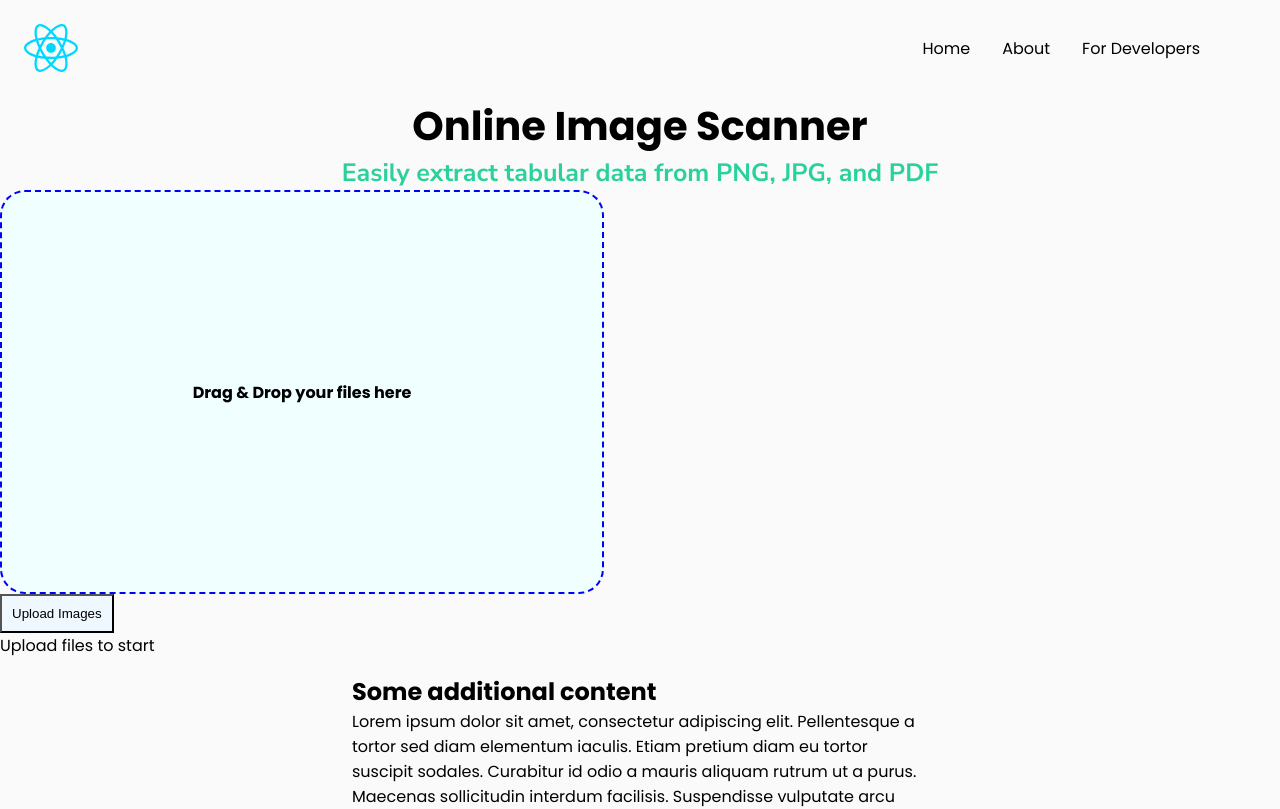
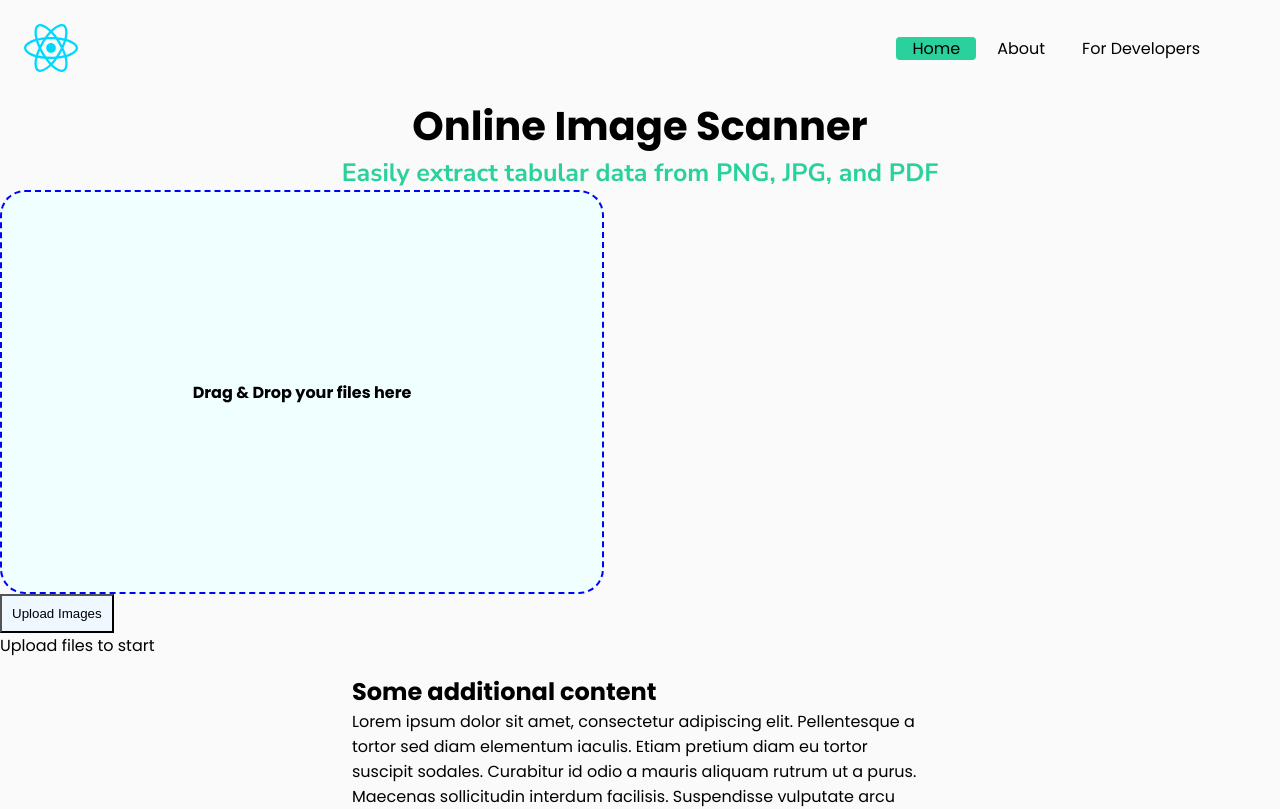
Before and after one commit to KohHaruki/SummerHack2023, a React (Vite) app in the folder client/: page / in a window 1280 px wide. Shown: the top 809 px of the page. Built offline with nearby package versions, Linux system fonts and the light colour scheme.

Commit message:
Removal of unnecessary import statements

```diff
--- a/client/src/App.tsx
+++ b/client/src/App.tsx
@@ -1,20 +1,25 @@
 import './App.css'
-import Header from './Components/Header'
-import Hero from './Components/Hero'
-import Article from './Components/Article'
-import Footer from './Components/Footer'
-import DragDropFileUploader from './Components/DragDropFileUploader'
+import { createBrowserRouter, Route, createRoutesFromElements, RouterProvider } from 'react-router-dom'
+import Home from './pages/Home'
+import About from './pages/About'
+import Developer from './pages/Developer'
 
-let content = "Lorem ipsum dolor sit amet, consectetur adipiscing elit. Pellentesque a tortor sed diam elementum iaculis. Etiam pretium diam eu tortor suscipit sodales. Curabitur id odio a mauris aliquam rutrum ut a purus. Maecenas sollicitudin interdum facilisis. Suspendisse vulputate arcu lacus, id fermentum diam imperdiet ut. Lorem ipsum dolor sit amet, consectetur adipiscing elit. Pellentesque a tortor sed diam elementum iaculis. Etiam pretium diam eu tortor suscipit sodales. Curabitur id odio a mauris aliquam rutrum ut a purus. Maecenas sollicitudin interdum facilisis. Suspendisse vulputate arcu lacus, id fermentum diam imperdiet ut. Lorem ipsum dolor sit amet, consectetur adipiscing elit. Pellentesque a tortor sed diam elementum iaculis. Etiam pretium diam eu tortor suscipit sodales. Curabitur id odio a mauris aliquam rutrum ut a purus. Maecenas sollicitudin interdum facilisis. Suspendisse vulputate arcu lacus, id fermentum diam imperdiet ut."
+import RootLayout from './layouts/RootLayout'
+
+const router = createBrowserRouter(
+  createRoutesFromElements(
+    <Route path='/' element={<RootLayout />}>
+      <Route index element={<Home />} />
+      <Route path='about' element={<About />} />
+      <Route path='developer' element={<Developer />} />
+    </Route>
+  )
+)
 
 function App() {
   return (
     <div className="App">
-      <Header />
-      <Hero title={"Online Image Scanner"} subtitle={"Easily extract tabular data from PNG, JPG, and PDF"}/>
-      <DragDropFileUploader />
-      <Article title="Some additional content" content={content} />
-      <Footer />
+      <RouterProvider router={router} />
     </div>
   )
 }
--- a/client/src/Components/Article.tsx
+++ b/client/src/Components/Article.tsx
@@ -1,5 +1,3 @@
-import React from 'react'
-
 const Article = (props: any) => {
     return (
         <div className="article">
--- a/client/src/Components/FilePreview.tsx
+++ b/client/src/Components/FilePreview.tsx
@@ -1,4 +1,3 @@
-import React from 'react'
 import './FilePreview.css'
 
 const FilePreview = (props: any) => {
--- a/client/src/Components/Footer.tsx
+++ b/client/src/Components/Footer.tsx
@@ -1,5 +1,3 @@
-import React from 'react'
-
 const Footer = () => {
     return (
         <footer className="footer">
--- a/client/src/Components/Header.css
+++ /dev/null
@@ -1,29 +0,0 @@
-header {
-  background-color: #fafafa;
-  position: sticky;
-  top: 0;
-  width: 100%;
-  z-index: 1;
-}
-
-.logo {
-  height: 3em;
-  padding: 1.5em;
-}
-
-.nav {
-    display: flex;
-    justify-content: space-between;
-    margin: auto;
-}
-
-.nav ul {
-    list-style: none;
-    justify-content: space-between;
-    margin-right: 4rem;
-}
-
-.nav ul li {
-    color: #000000;
-    padding: 0 1rem;
-}
--- a/client/src/Components/Header.tsx
+++ /dev/null
@@ -1,21 +0,0 @@
-import React from 'react'
-import logo from '../assets/react.svg'
-import './Header.css'
-
-const Header = () => {
-
-    return (
-        <header>
-            <nav className="nav">
-                <img className="logo" src={logo} />
-                <ul className="nav">
-                    <li>Home</li>
-                    <li>About</li>
-                    <li>For Developers</li>
-                </ul>
-            </nav>
-        </header>
-    )
-}
-
-export default Header
--- a/client/src/Components/Hero.tsx
+++ b/client/src/Components/Hero.tsx
@@ -1,12 +1,8 @@
-import React from 'react'
-import DragDropFileUploader from './DragDropFileUploader'
-
 const Hero = (props: any) => {
     return (
         <div className="hero">
         <h2 className="hero-title">{props.title}</h2>
         <h3 className="hero-subtitle">{props.subtitle}</h3>
-        {/* <DragDropFileUploader /> */}
     </div>
     )
 }
```
